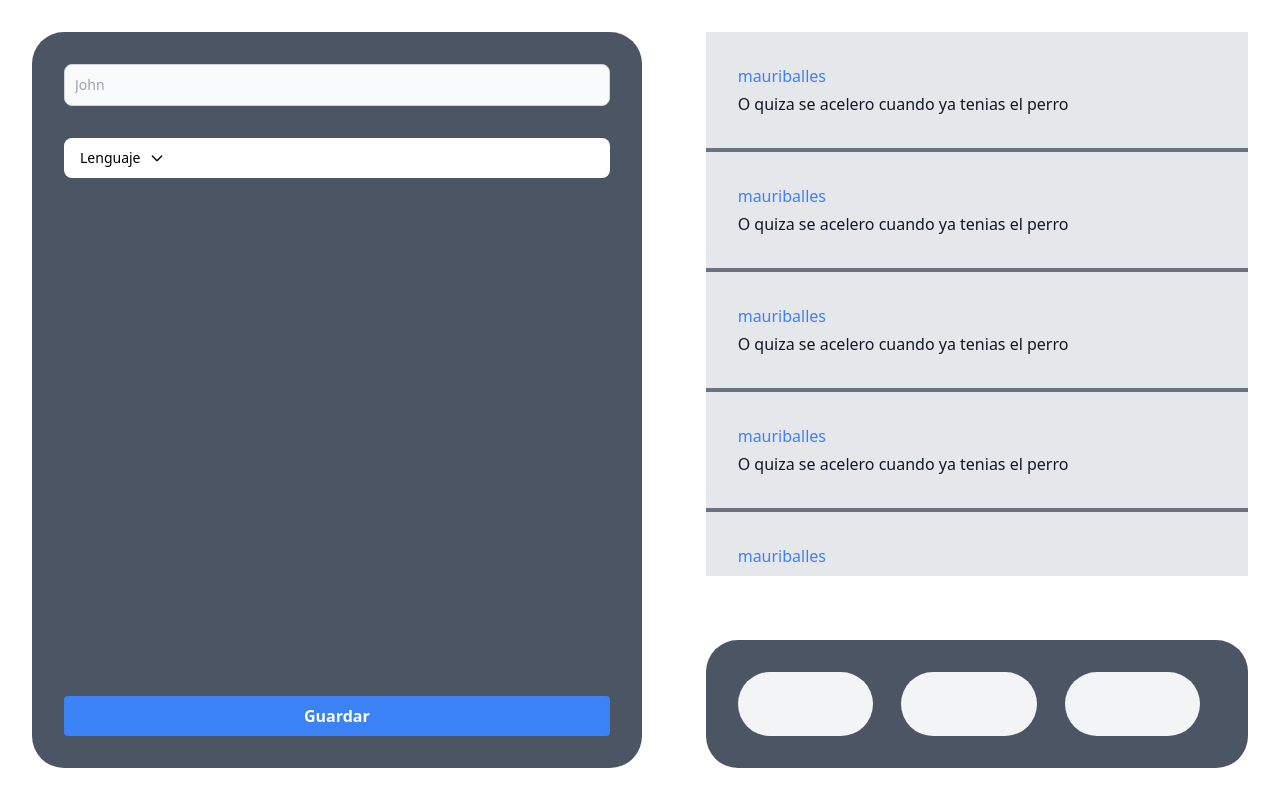
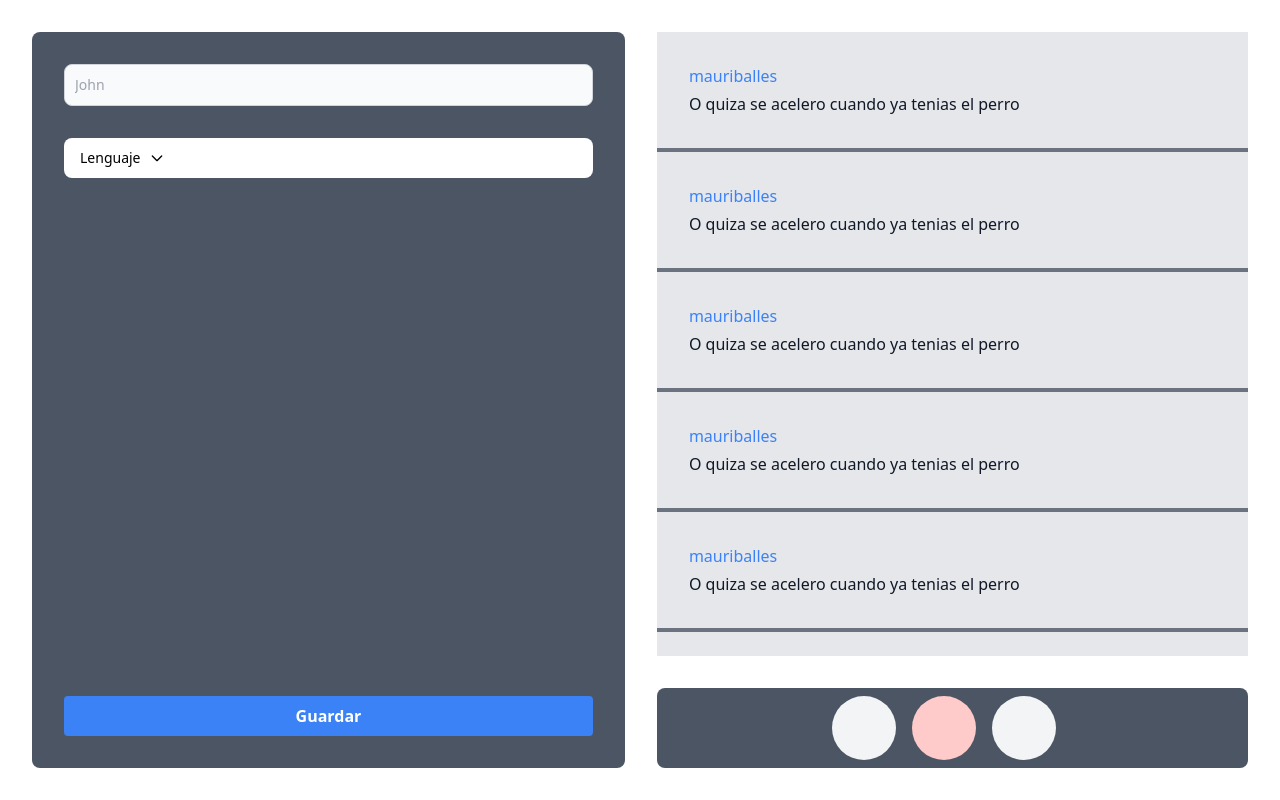
Before and after one commit to dannywolfmx/twitch-chat-voice, a Svelte app in the folder frontend/: page / in a window 1280 px wide. Built offline with nearby package versions, Linux system fonts and the light colour scheme.

Commit message:
Add components

```diff
--- a/frontend/src/App.svelte
+++ b/frontend/src/App.svelte
@@ -1,10 +1,12 @@
 <script>
     import { Greet } from "../wailsjs/go/main/App.js";
+    import Chat from "./components/chat/Chat.svelte";
+    import Player from "./components/Player.svelte";
 </script>
 
-<main class="h-screen">
-    <div class="flex h-full">
-        <div class="w-1/2 bg-gray-600 rounded-8 ma-8 flex flex-col pa-8">
+<main class="h-screen pa-8">
+    <div class="flex h-full gap-8">
+        <div class="w-1/2 bg-gray-600 rounded-2 flex flex-col pa-8">
             <div class="grow flex flex-col gap-8">
                 <input
                     type="text"
@@ -81,54 +83,10 @@
                 Guardar
             </button>
         </div>
-        <div class="w-1/2 flex flex-col">
-            <div class=" bg-gray-200 grow ma-8 overflow-y-scroll scroll-smooth">
-                <div
-                    class="flex flex-col pa-8 gap-1 border-b-4 border-gray-500"
-                >
-                    <span class="text-blue-500">mauriballes</span>
-                    <span class="text-gray-900"
-                        >O quiza se acelero cuando ya tenias el perro</span
-                    >
-                </div>
-                <div
-                    class="flex flex-col pa-8 gap-1 border-b-4 border-gray-500"
-                >
-                    <span class="text-blue-500">mauriballes</span>
-                    <span class="text-gray-900"
-                        >O quiza se acelero cuando ya tenias el perro</span
-                    >
-                </div>
-                <div
-                    class="flex flex-col pa-8 gap-1 border-b-4 border-gray-500"
-                >
-                    <span class="text-blue-500">mauriballes</span>
-                    <span class="text-gray-900"
-                        >O quiza se acelero cuando ya tenias el perro</span
-                    >
-                </div>
-                <div
-                    class="flex flex-col pa-8 gap-1 border-b-4 border-gray-500"
-                >
-                    <span class="text-blue-500">mauriballes</span>
-                    <span class="text-gray-900"
-                        >O quiza se acelero cuando ya tenias el perro</span
-                    >
-                </div>
-                <div
-                    class="flex flex-col pa-8 gap-1 border-b-4 border-gray-500"
-                >
-                    <span class="text-blue-500">mauriballes</span>
-                    <span class="text-gray-900"
-                        >O quiza se acelero cuando ya tenias el perro</span
-                    >
-                </div>
-            </div>
-            <div class="rounded-8 grid grid-cols-3 gap-3 pa-8 ma-8 bg-gray-600">
-                <div class="h-16 rounded-full mr-4 bg-gray-100" />
-                <div class="h-16 rounded-full mr-4 bg-gray-100" />
-                <div class="h-16 rounded-full mr-4 bg-gray-100" />
-            </div>
+
+        <div class="w-1/2 flex flex-col gap-8">
+            <Chat />
+            <Player />
         </div>
     </div>
 </main>
--- /dev/null
+++ b/frontend/src/components/Player.svelte
@@ -0,0 +1,5 @@
+<div class="flex justify-center pa-2 bg-gray-600 rounded-2">
+    <div class="h-16 w-16 rounded-full mr-4 bg-gray-100" />
+    <div class="h-16 w-16 rounded-full mr-4 bg-red-200" />
+    <div class="h-16 w-16 rounded-full mr-4 bg-gray-100" />
+</div>
--- /dev/null
+++ b/frontend/src/components/chat/Chat.svelte
@@ -0,0 +1,32 @@
+<div class=" bg-gray-200 grow overflow-y-scroll scroll-smooth">
+    <div class="flex flex-col pa-8 gap-1 border-b-4 border-gray-500">
+        <span class="text-blue-500">mauriballes</span>
+        <span class="text-gray-900"
+            >O quiza se acelero cuando ya tenias el perro</span
+        >
+    </div>
+    <div class="flex flex-col pa-8 gap-1 border-b-4 border-gray-500">
+        <span class="text-blue-500">mauriballes</span>
+        <span class="text-gray-900"
+            >O quiza se acelero cuando ya tenias el perro</span
+        >
+    </div>
+    <div class="flex flex-col pa-8 gap-1 border-b-4 border-gray-500">
+        <span class="text-blue-500">mauriballes</span>
+        <span class="text-gray-900"
+            >O quiza se acelero cuando ya tenias el perro</span
+        >
+    </div>
+    <div class="flex flex-col pa-8 gap-1 border-b-4 border-gray-500">
+        <span class="text-blue-500">mauriballes</span>
+        <span class="text-gray-900"
+            >O quiza se acelero cuando ya tenias el perro</span
+        >
+    </div>
+    <div class="flex flex-col pa-8 gap-1 border-b-4 border-gray-500">
+        <span class="text-blue-500">mauriballes</span>
+        <span class="text-gray-900"
+            >O quiza se acelero cuando ya tenias el perro</span
+        >
+    </div>
+</div>
```
Also changed, not shown: 2 other files (tests, documents, lock files or other folders).
